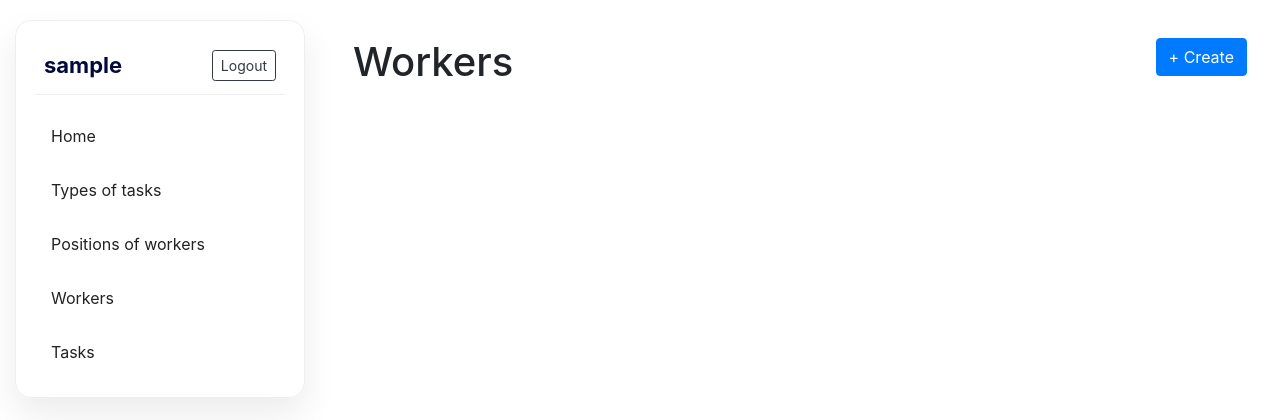
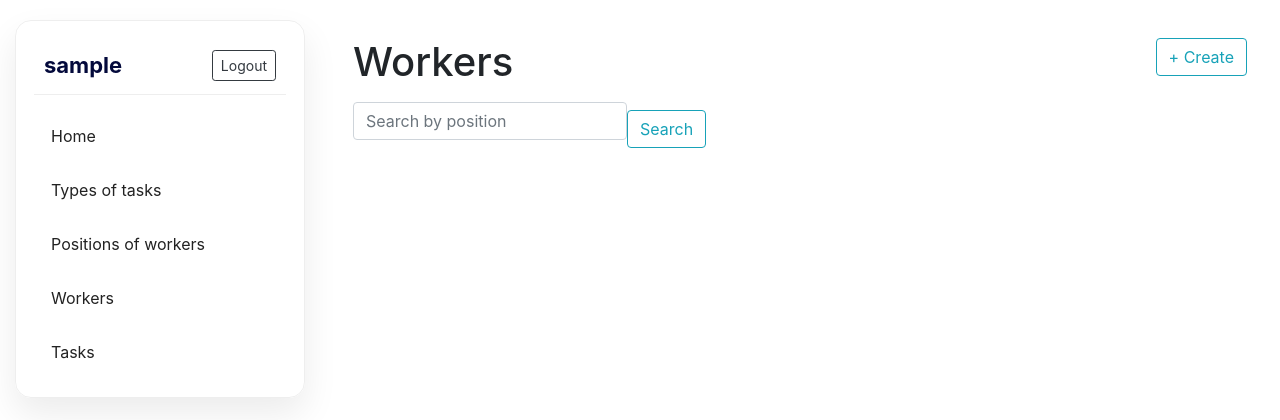
Before and after one commit to anastasiiaoshega513/IT-company-department-manager, a Django app: page /workers/ in a window 1280 px wide. Shown: the top 420 px of the page. Run offline with Django 5.2, Linux system fonts and the light colour scheme; the visitor is signed in with stand-in values (Sample User, id 1); data that the repository does not hold is empty; some libraries are stand-ins or nearby versions.

Commit message:
added search field

```diff
--- a/static/css/styles.css
+++ b/static/css/styles.css
@@ -151,3 +151,6 @@ body {
   background: #f6f7fb;
   border-color: #e6e8f0;
 }
+
+.sidebar-card .mb-0 .form-group { margin-bottom: 0; }
+.mb-0 .form-group { margin-bottom: 0; }
--- a/task_manager/forms.py
+++ b/task_manager/forms.py
@@ -48,3 +48,39 @@ class TaskUpdateForm(forms.ModelForm):
         widgets = {
             "deadline": forms.DateInput(attrs={"type": "date"}),
         }
+
+
+class TaskTypeSearchForm(forms.Form):
+    name = forms.CharField(
+        max_length=255,
+        required=False,
+        label="",
+        widget=forms.TextInput(attrs={"placeholder": "Search by name"})
+    )
+
+
+class WorkerSearchForm(forms.Form):
+    position = forms.CharField(
+        max_length=255,
+        required=False,
+        label="",
+        widget=forms.TextInput(attrs={"placeholder": "Search by position"})
+    )
+
+
+class PositionSearchForm(forms.Form):
+    name = forms.CharField(
+        max_length=255,
+        required=False,
+        label="",
+        widget=forms.TextInput(attrs={"placeholder": "Search by name"})
+    )
+
+
+class TaskSearchForm(forms.Form):
+    name = forms.CharField(
+        max_length=255,
+        required=False,
+        label="",
+        widget=forms.TextInput(attrs={"placeholder": "Search by name"})
+    )
--- a/task_manager/views.py
+++ b/task_manager/views.py
@@ -6,7 +6,8 @@ from django.shortcuts import render, redirect
 from django.urls import reverse_lazy, reverse
 from django.views import generic
 
-from task_manager.forms import WorkerCreationForm, WorkerUpdateForm, TaskCreateForm, TaskUpdateForm
+from task_manager.forms import WorkerCreationForm, WorkerUpdateForm, TaskCreateForm, TaskUpdateForm, TaskTypeSearchForm, \
+    WorkerSearchForm, PositionSearchForm, TaskSearchForm
 from task_manager.models import Task, TaskType, Position
 
 
@@ -42,7 +43,23 @@ class TaskListView(LoginRequiredMixin, generic.ListView):
         context["active_tasks"] = tasks.filter(is_completed=False)
         context["completed_tasks"] = tasks.filter(is_completed=True)
 
+        name = self.request.GET.get("name", "")
+        context["search_form"] = TaskSearchForm(
+            initial={"name": name}
+        )
+
         return context
+
+    def get_queryset(self):
+        queryset = (
+            Task.objects
+            .select_related("task_type")
+            .prefetch_related("assignees", "assignees__position")
+        )
+        form = TaskSearchForm(self.request.GET)
+        if form.is_valid():
+            return queryset.filter(name__icontains=form.cleaned_data["name"])
+        return queryset
 
 
 class TaskDetailView(LoginRequiredMixin, generic.DetailView):
@@ -69,6 +86,21 @@ class TaskDeleteView(LoginRequiredMixin, generic.DeleteView):
 class TaskTypeListView(LoginRequiredMixin, generic.ListView):
     model = TaskType
 
+    def get_context_data(self, *, object_list=None, **kwargs):
+        context = super(TaskTypeListView, self).get_context_data(**kwargs)
+        name = self.request.GET.get("name", "")
+        context["search_form"] = TaskTypeSearchForm(
+            initial={"name": name}
+        )
+        return context
+
+    def get_queryset(self):
+        queryset = TaskType.objects.all()
+        form = TaskTypeSearchForm(self.request.GET)
+        if form.is_valid():
+            return queryset.filter(name__icontains=form.cleaned_data["name"])
+        return queryset
+
 
 class TaskTypeCreateView(LoginRequiredMixin, generic.CreateView):
     model = TaskType
@@ -90,6 +122,21 @@ class TaskTypeDeleteView(LoginRequiredMixin, generic.DeleteView):
 class PositionListView(LoginRequiredMixin, generic.ListView):
     model = Position
 
+    def get_context_data(self, *, object_list=None, **kwargs):
+        context = super(PositionListView, self).get_context_data(**kwargs)
+        name = self.request.GET.get("name", "")
+        context["search_form"] = PositionSearchForm(
+            initial={"name": name}
+        )
+        return context
+
+    def get_queryset(self):
+        queryset = Position.objects.all()
+        form = PositionSearchForm(self.request.GET)
+        if form.is_valid():
+            return queryset.filter(name__icontains=form.cleaned_data["name"])
+        return queryset
+
 
 class PositionCreateView(LoginRequiredMixin, generic.CreateView):
     model = Position
@@ -110,6 +157,21 @@ class PositionDeleteView(LoginRequiredMixin, generic.DeleteView):
 
 class WorkerListView(LoginRequiredMixin, generic.ListView):
     model = get_user_model()
+
+    def get_context_data(self, *, object_list=None, **kwargs):
+        context = super(WorkerListView, self).get_context_data(**kwargs)
+        position = self.request.GET.get("position", "")
+        context["search_form"] = WorkerSearchForm(
+            initial={"position": position}
+        )
+        return context
+
+    def get_queryset(self):
+        queryset = get_user_model().objects.select_related("position")
+        form = WorkerSearchForm(self.request.GET)
+        if form.is_valid():
+            return queryset.filter(position__name__icontains=form.cleaned_data["position"])
+        return queryset
 
 
 class WorkerDetailView(LoginRequiredMixin, generic.DetailView):
--- a/templates/task_manager/worker_list.html
+++ b/templates/task_manager/worker_list.html
@@ -1,7 +1,14 @@
 {% extends "base.html" %}
+{% load crispy_forms_filters %}
 
 {% block content %}
-  <h1>Workers <a class="btn btn-primary" style="float: right" href="{% url 'task_manager:worker-create' %}">+ Create</a></h1>
+  <h1>Workers <a class="btn btn-outline-info mb-0" style="float: right" href="{% url 'task_manager:worker-create' %}">+ Create</a></h1>
+  <form method="get" action="" class="d-flex align-items-center my-3">
+    <div class="mb-0">
+      {{ search_form|crispy }}
+    </div>
+    <button class="btn btn-outline-info" type="submit">Search</button>
+  </form>
   {% if worker_list %}
     <ul>
       {% for worker in worker_list %}
```
Also changed, not shown: templates/task_manager/position_list.html (+8 -1 lines), templates/task_manager/task_list.html (+7 -1 lines), templates/task_manager/tasktype_list.html (+8 -1 lines).
